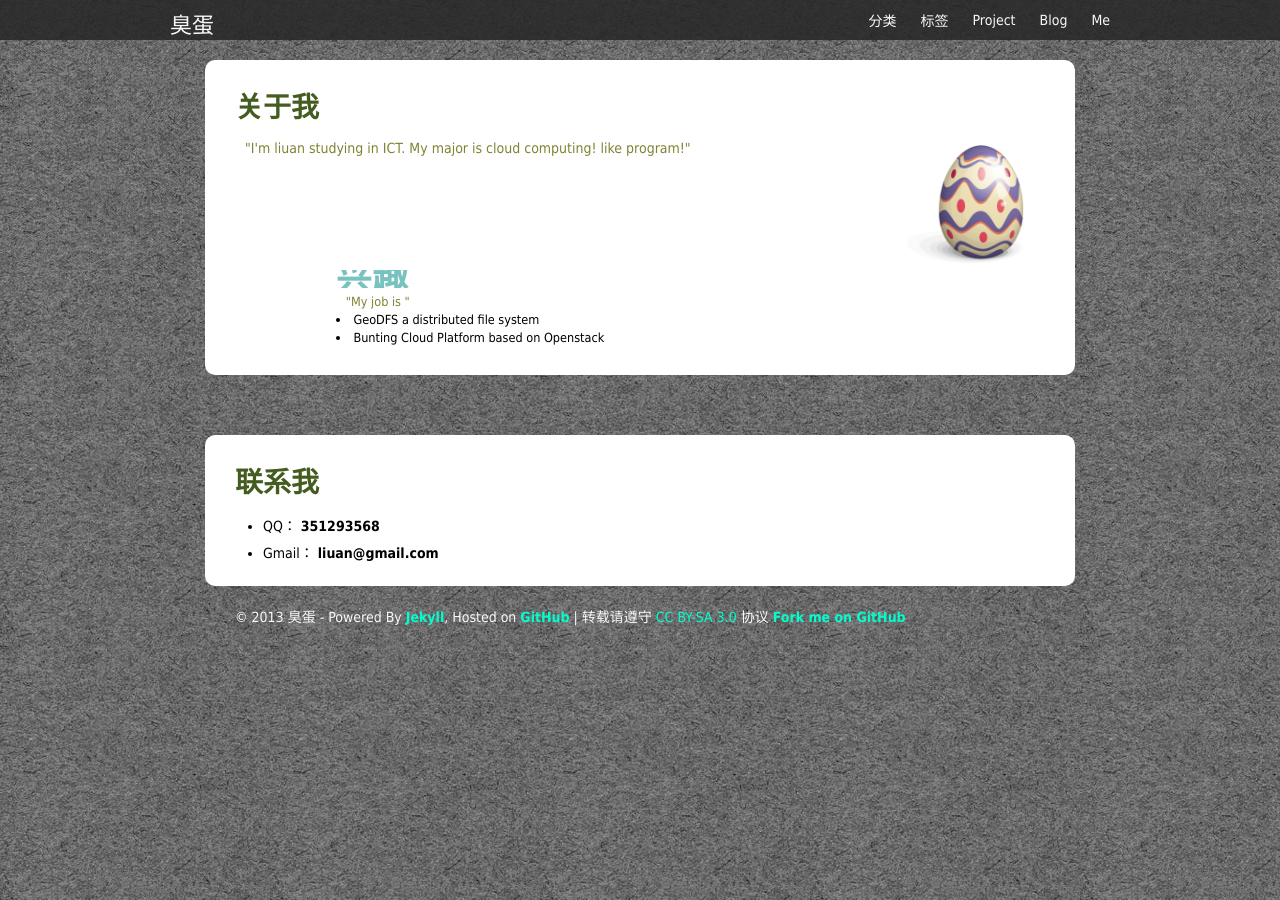
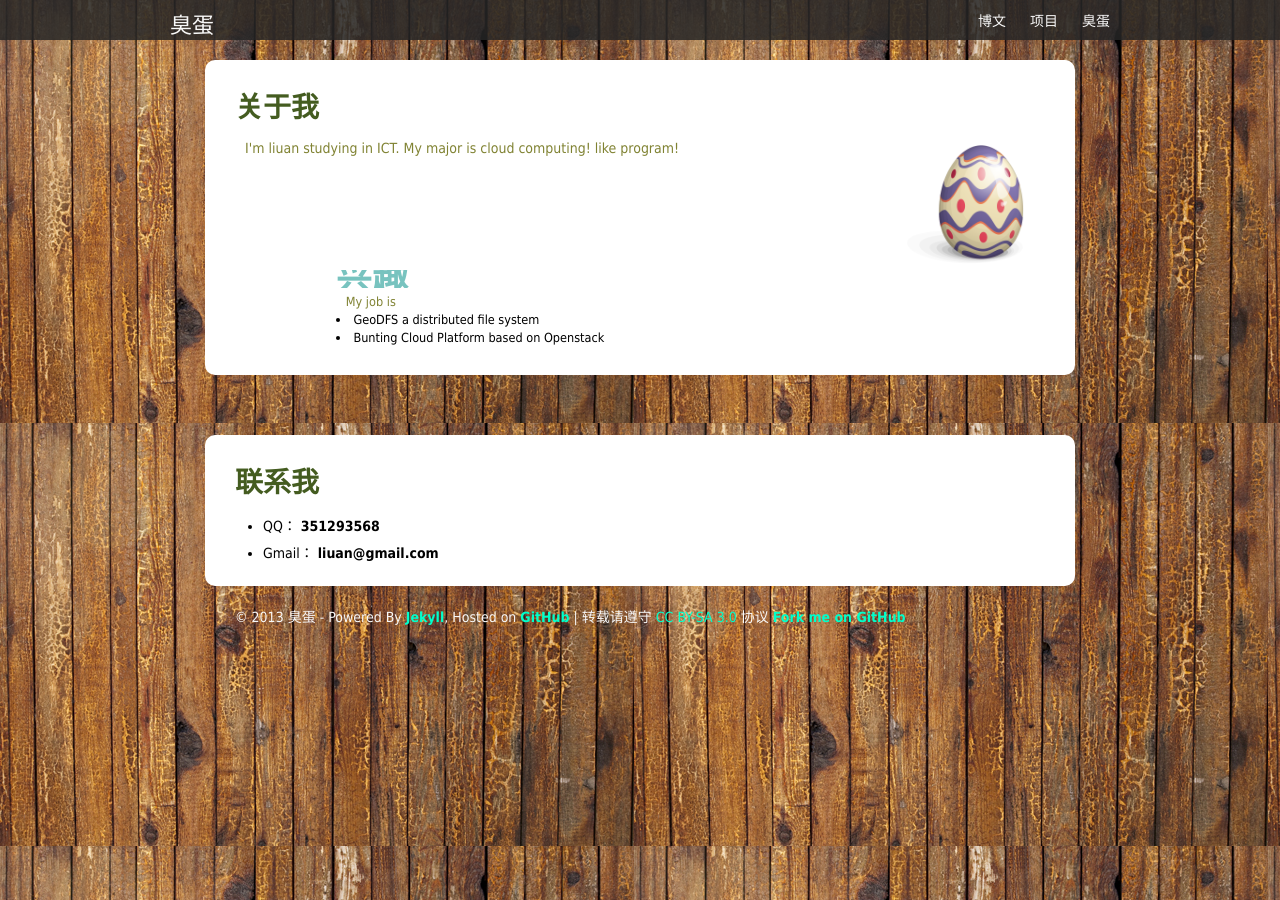
Before and after one commit to liuan/blog, a Jekyll site: the page built from about_me.html, in a window 1280 px wide. Built offline with Jekyll 4.4.1, drawn with Linux system fonts in a browser that asks for light colours; Markdown is read by kramdown in place of the engine named in the settings.

Commit message:
backgroud

```diff
--- a/_includes/navbar.html
+++ b/_includes/navbar.html
@@ -6,11 +6,9 @@
 
         <div class="catalog pull-right">
             <ul>
-                <li><a href="/categories.html">分类</a></li>
-                <li><a href="/tags.html">标签</a></li>
-                <li><a href="/projects.html">Project</a></li>
-                <li><a href="/archives.html">Blog</a></li>
-                <li><a href="/about_me.html">Me</a></li>
+                <li><a href="/projects.html">博文</a></li>
+                <li><a href="/archives.html">项目</a></li>
+                <li><a href="/about_me.html">臭蛋</a></li>
             </ul>
         </div>
     </div>
--- a/about_me.html
+++ b/about_me.html
@@ -9,11 +9,11 @@ title: 臭蛋（关于我）
         <img class="pull-right" style="margin-top: -3emi;" src="assets/img/choudan.png" title="choudan" width="120px">
     </p>
     <p>
-    "I'm liuan studying in ICT. My major is cloud computing! like program!"
+    I'm liuan studying in ICT. My major is cloud computing! like program!
     </p>
     <div class="section">
         <h1 id="Interesing">兴趣</h1>
-        <p> "My job is "</p>
+        <p> My job is </p>
         <li>GeoDFS a distributed file system</li>
         <li>Bunting Cloud Platform based on Openstack</li>
     </div>
--- a/assets/css/choudan.css
+++ b/assets/css/choudan.css
@@ -286,23 +286,68 @@ th {
 
 /* ---------------- 导航条 ---------------------- */
 /*固定导航条nav 配合 nav-fix-top 或 nav-fix-bottom 可固定导航条于顶部或底部*/
-.nav {background-color: #080808; background: rgba(38,38,38,0.85); width: 100%; min-width: 960px;
-  height: 40px; position: fixed; left: 0; _position: relative; z-index: 400;}
-.nav-fix-top {top: 0;}
-.nav-fix-bottom {bottom: 0;display: none;}
+.nav {
+    background-color: #080808;
+    background: rgba(38,38,38,0.85);
+    width: 100%; min-width: 960px;
+    height: 40px;
+    position: fixed;
+    left: 0;
+    _position: relative;
+    z-index: 400;
+}
+
+.nav-fix-top {
+    top: 0;
+}
+
+.nav-fix-bottom {
+    bottom: 0;
+    display: none;
+}
 
 /* 设置导航条宽度为 960px */
-.navbar-panel {color: #333; position: relative; width: 960px; margin: 0 auto;}
+.navbar-panel {
+    color: #333;
+    position: relative;
+    width: 960px;
+    margin: 0 auto;
+}
 
 /* 导航条大标题 */
-.brand {left: 0; position: absolute; top: 7px; margin-left: 10px; font-size: 22px; }
-.brand a{text-decoration: none; color: #f8f8f8;}
+.brand {
+    left: 0;
+    position: absolute;
+    top: 7px;
+    margin-left: 10px;
+    font-size: 22px;
+}
+.brand a{
+    text-decoration: none;
+    color: #f8f8f8;
+}
 
 /* 导航条列表一行显示 */
-.catalog {margin: 10px 0 0;_margin-left: -3px;}
-.catalog ul, .catalog ol{margin:0;}
-.catalog li {display: inline; vertical-align: middle;
-  text-decoration: none;margin: 10px;}
+.catalog {
+    margin: 10px 0 0;
+    _margin-left: -3px;
+}
 
-.catalog li a {text-decoration: none; color: #f8f8f8;}
-.catalog li a:hover { color: rgb(0,185,189);}
+.catalog ul, .catalog ol{
+    margin:0;
+}
+.catalog li {
+    display: inline;
+    vertical-align: middle;
+    text-decoration: none;
+    margin: 10px;
+}
+
+.catalog li a {
+    text-decoration: none;
+    color: #f8f8f8;
+}
+
+.catalog li a:hover {
+    color: rgb(0,185,189);
+}
```
Also changed, not shown: assets/img/bg.jpg, 1 other file.
